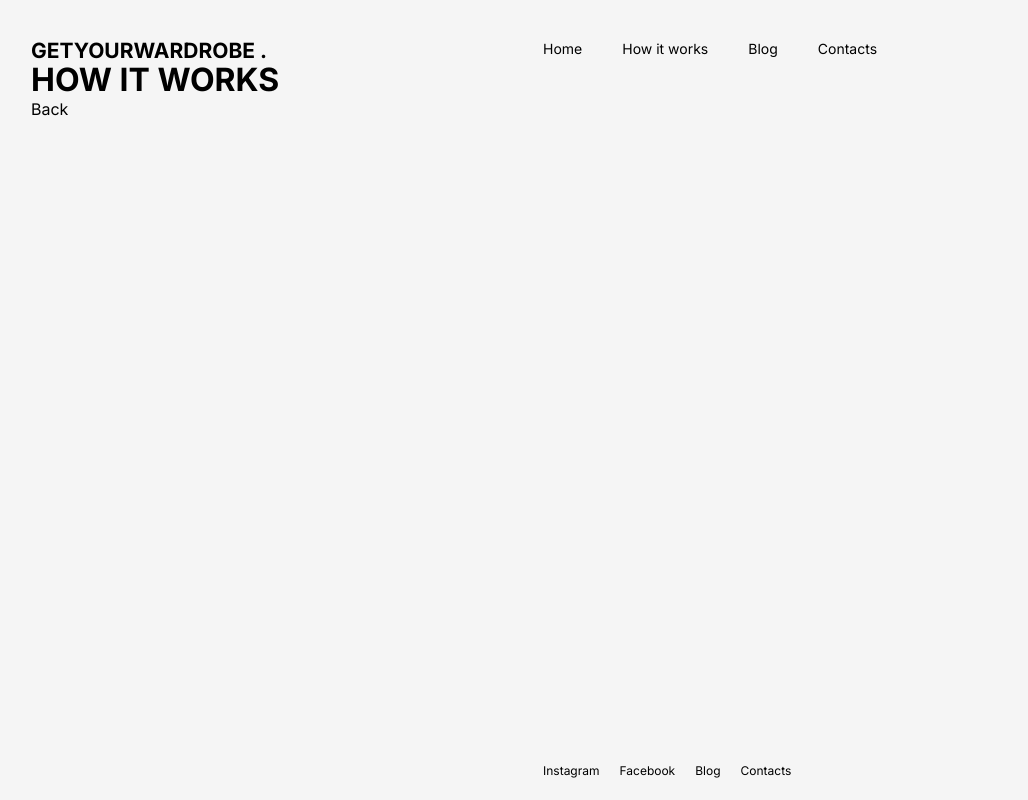
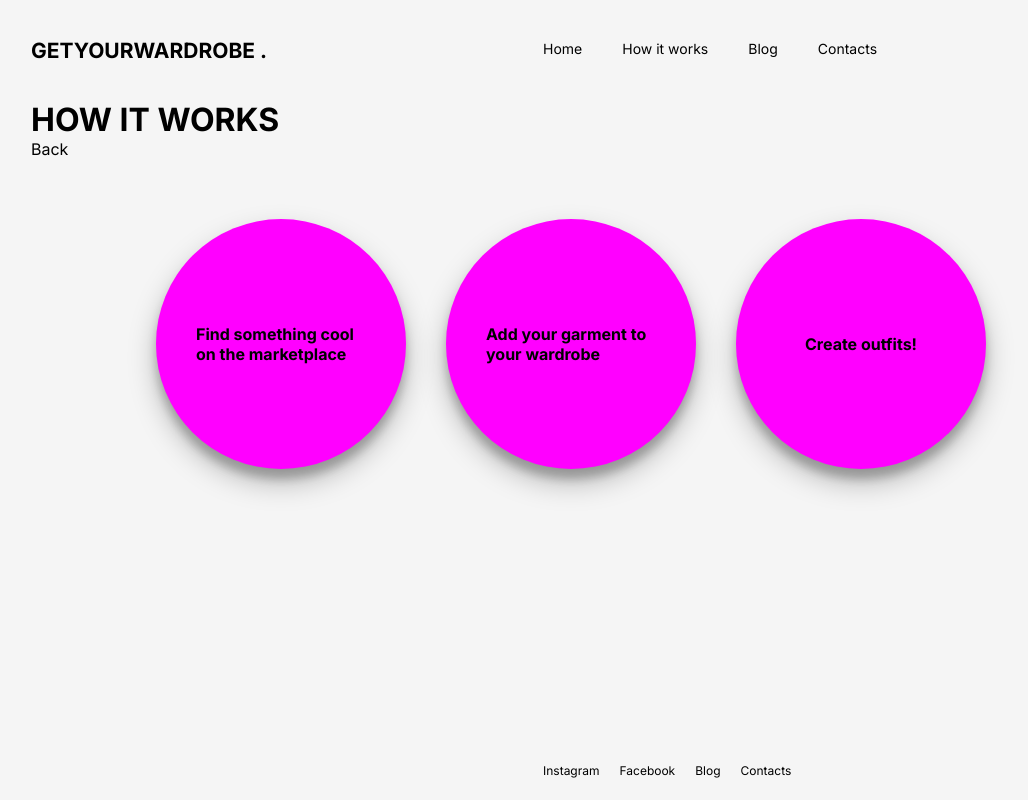
Before and after one commit to ekachernova/Digital-Wardrobe-Application, a Next.js app: page /howitworks in a window 1280 px wide. Shown: the whole page, without its empty margins (69-1097 px from the left). Built offline with nearby package versions, Linux system fonts and the light colour scheme.

Commit message:
add how it works section

```diff
--- a/app/styles.module.css
+++ b/app/styles.module.css
@@ -52,6 +52,29 @@
   align-items: center;
   justify-content: center;
   margin-left: 50px;
+}
+
+.howItWorksBlockWrapper {
+  margin-top: 60px;
+  display: flex;
+  gap: 40px;
+  justify-content: center;
+  align-content: center;
+}
+.howItWorksBlock {
+  display: flex;
+  justify-content: center;
+  align-content: center;
+  align-items: center;
+  background-color: fuchsia;
+  border-radius: 50%;
+  width: 250px;
+  height: 250px;
+  padding: 40px;
+  font-size: 16px;
+  font-weight: bold;
+  box-shadow: rgba(0, 0, 0, 0.25) 0px 14px 28px,
+    rgba(0, 0, 0, 0.22) 0px 10px 10px;
 }
 
 .button {
--- a/pages/howitworks.js
+++ b/pages/howitworks.js
@@ -1,10 +1,24 @@
 import Link from "next/link";
+import styles from "../app/styles.module.css";
 
 export default function Howitworks() {
   return (
     <div>
+      <br></br>
+      <br></br>
       <h1>HOW IT WORKS</h1>
       <Link href="/">Back</Link>
+      <section className={styles.howItWorksBlockWrapper}>
+        <div className={styles.howItWorksBlock}>
+          <p>Find something cool on the marketplace</p>
+        </div>
+        <div className={styles.howItWorksBlock}>
+          <p>Add your garment to your wardrobe</p>
+        </div>
+        <div className={styles.howItWorksBlock}>
+          <p>Create outfits!</p>
+        </div>
+      </section>
     </div>
   );
 }
```
